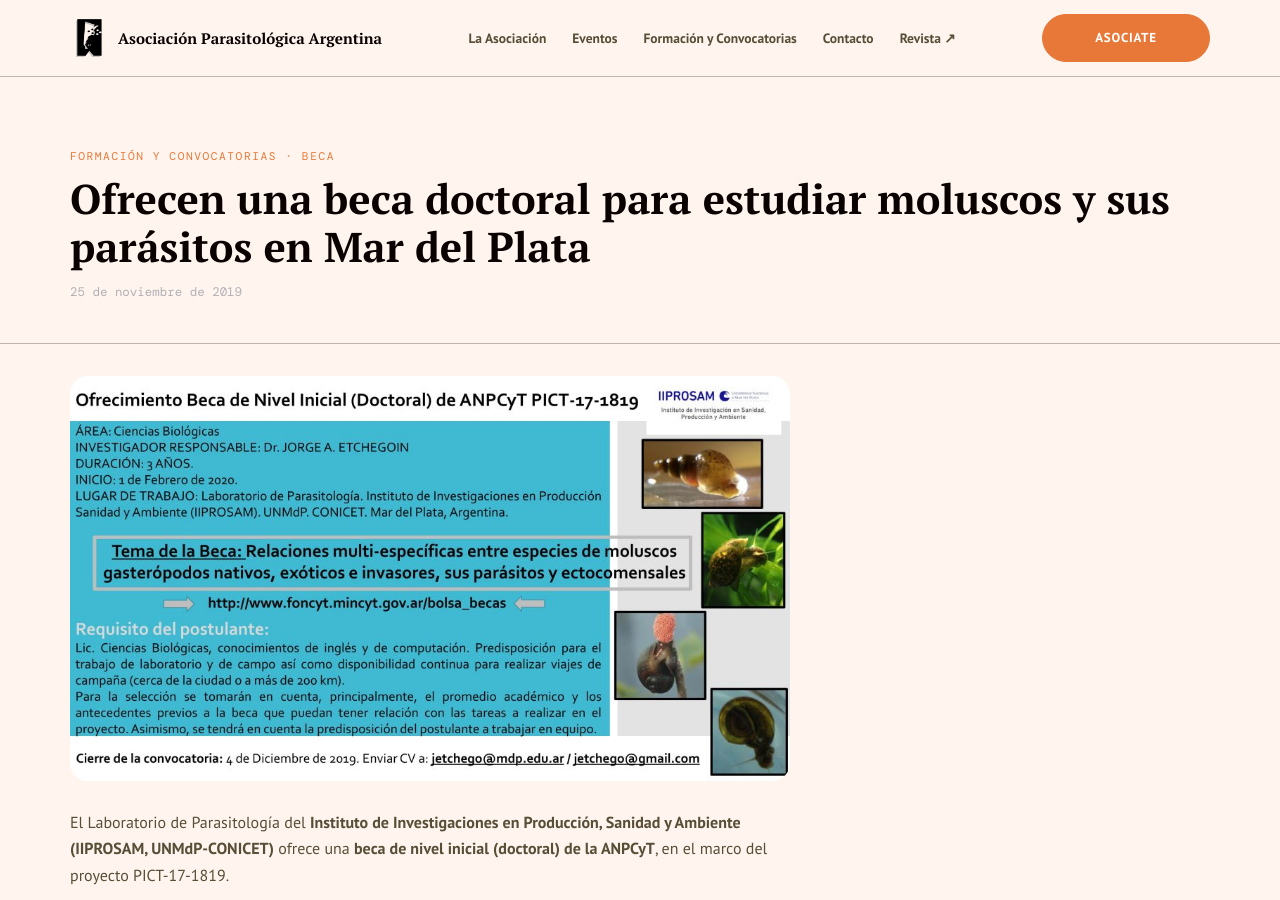
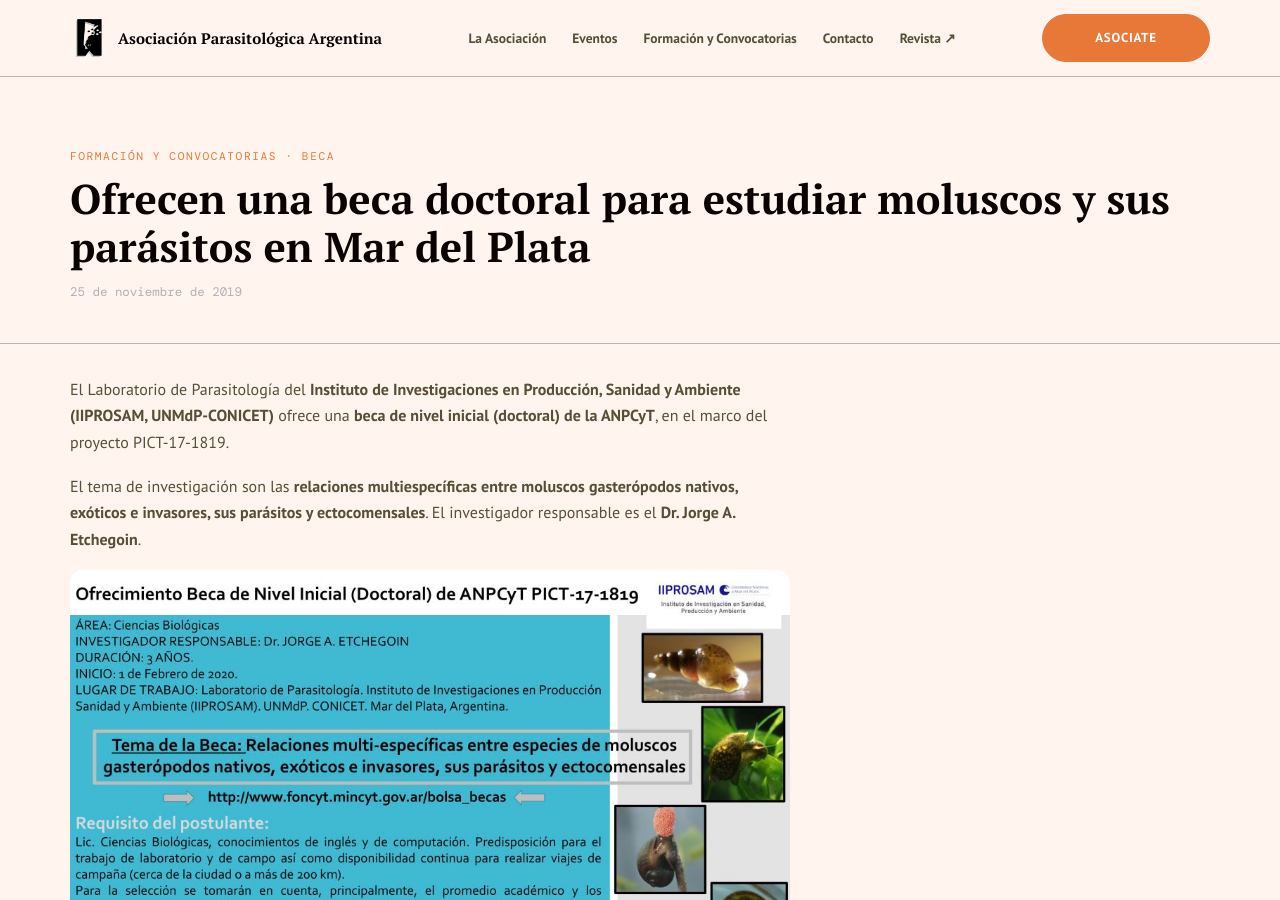
Before and after one commit to apaargentina/apaargentina.github.io, a Jekyll site: the page built from _posts/2019-11-25-convocatoria-beca-doctoral-pict.md, in a window 1280 px wide and 900 px high. Built offline with Jekyll 4.4.1, drawn with Linux system fonts in a browser that asks for light colours.

Commit message:
Update 2019-11-25-convocatoria-beca-doctoral-pict.md

```diff
--- a/_posts/2019-11-25-convocatoria-beca-doctoral-pict.md
+++ b/_posts/2019-11-25-convocatoria-beca-doctoral-pict.md
@@ -3,7 +3,7 @@
 title: "Ofrecen una beca doctoral para estudiar moluscos y sus parásitos en Mar del Plata"
 date: 2019-11-25
 categories: ["Formación y Convocatorias", "Beca"]
-imagen: 2019-11-convocatoria-beca-doctoral-pict.jpg
+imagen:
 excerpt: "La beca, de la ANPCyT, dura tres años y comienza en febrero de 2020 en el IIPROSAM. Los CV se reciben hasta el 4 de diciembre."
 ---
 
```
